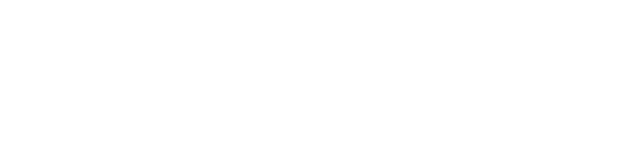
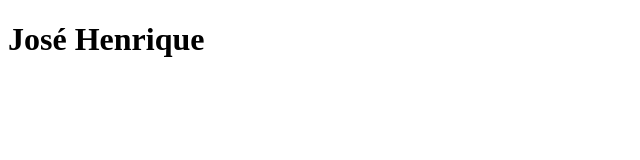
Before and after one commit to 56165316/usando-git_e-github2, a plain HTML site: page index.html in a window 1280 px wide. Shown: the whole page, without its empty margins (0-640 px from the left). Drawn offline with Linux system fonts and the light colour scheme.

Commit message:
add nome

```diff
--- a/index.html
+++ b/index.html
@@ -1,5 +1,6 @@
 <!DOCTYPE html>
 <html lang="en">
+
 <head>
     <meta charset="UTF-8">
     <meta name="viewport" content="width=device-width, initial-scale=1.0">
@@ -7,7 +8,7 @@
 </head>
 
 <body>
-
+   <h1>José Henrique</h1>
 </body>
 
 </html>
```
